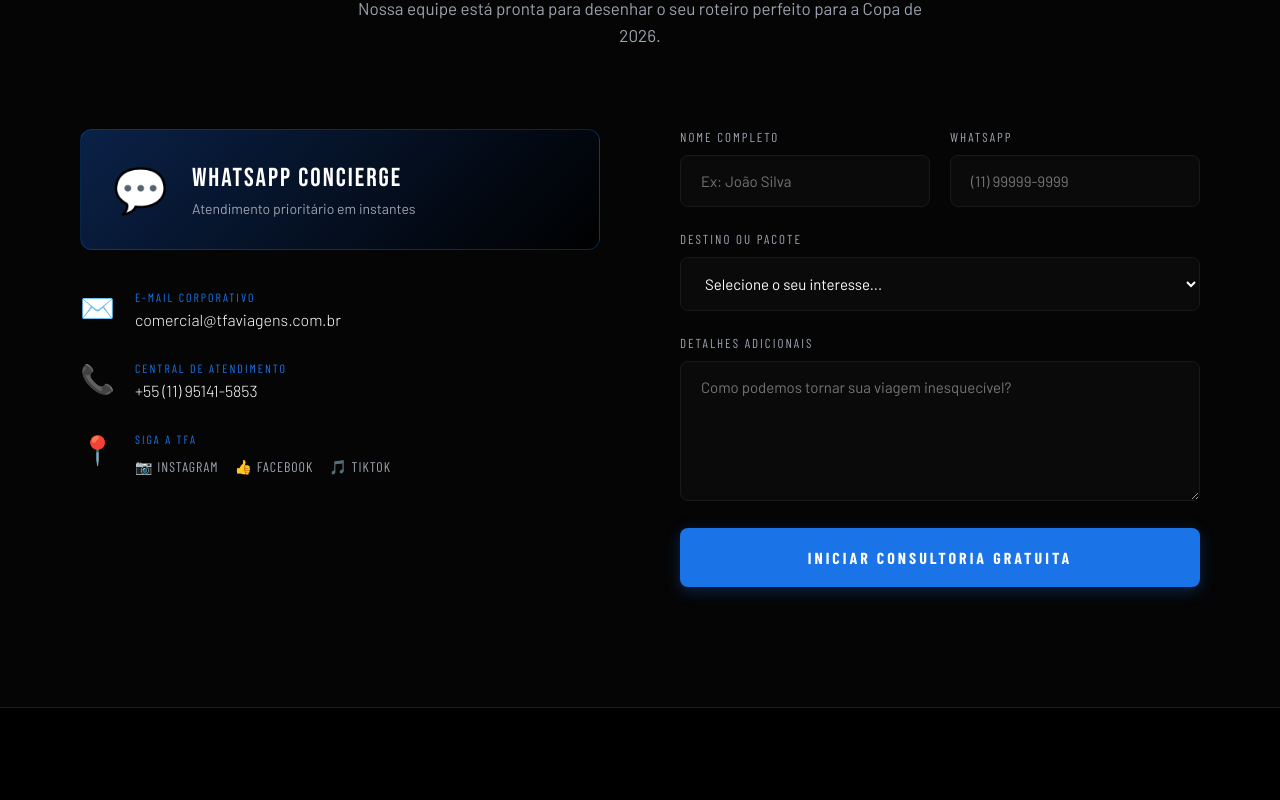
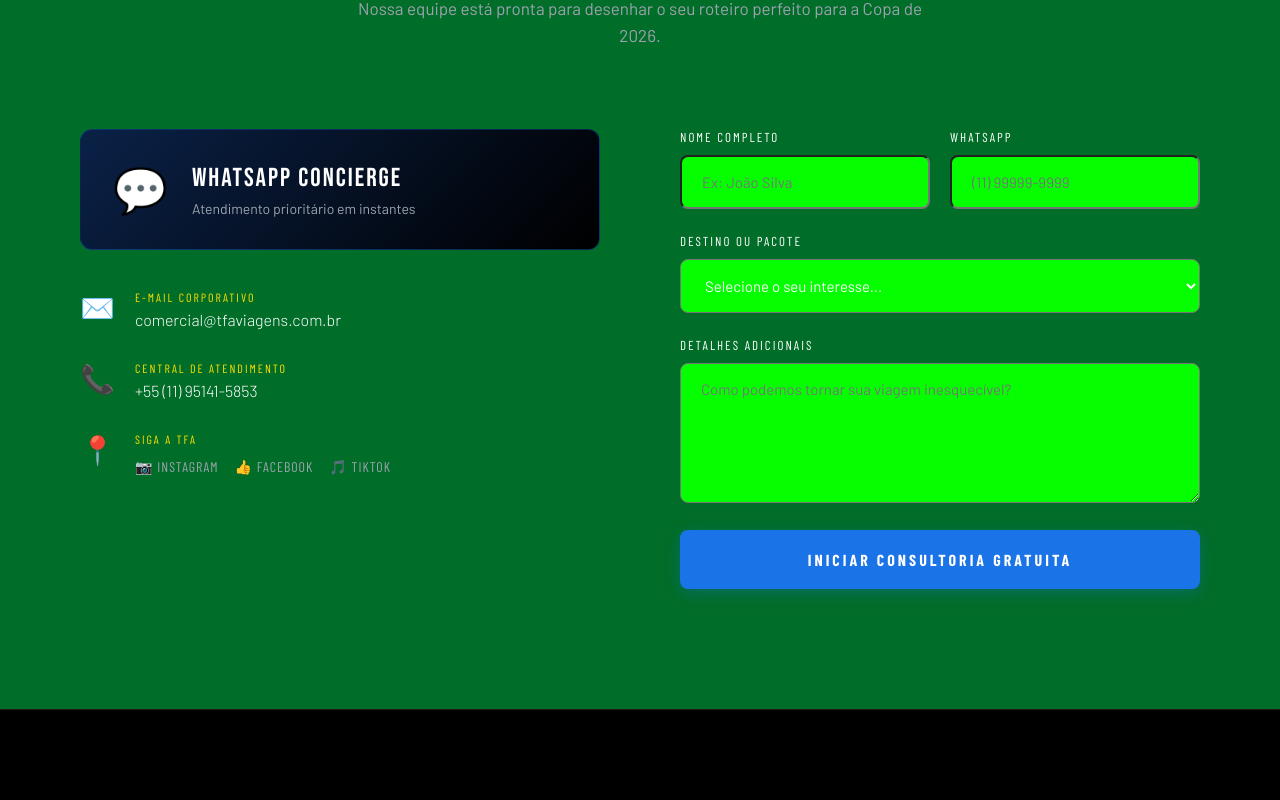
Before and after one commit to Matheus-Venancio/sitetfa, a React (Vite) app: page / in a window 1280 px wide. Shown: the part 7760-8560 px from the top of the page. Built offline with nearby package versions, Linux system fonts and the light colour scheme; a web font is replaced by a local one.

Commit message:
Atualização com as cores do brasil

```diff
--- a/src/components/ContactAndFooter.jsx
+++ b/src/components/ContactAndFooter.jsx
@@ -4,7 +4,7 @@ import { socialLinks } from '../data'
 
 const ContactWrap = styled.section`
   padding: 120px 0;
-  background: var(--preto);
+  background: var(--verde-escuro);
   border-top: 1px solid var(--preto-borda);
   position: relative;
 `
@@ -16,12 +16,12 @@ const SectionHeader = styled.div`text-align: center; margin-bottom: 80px;`
 const Label = styled.div`
   font-family: 'Barlow Condensed', sans-serif;
   font-size: 14px; font-weight: 700; letter-spacing: 5px;
-  text-transform: uppercase; color: var(--primary);
+  text-transform: uppercase; color: var(--amarelo);
   margin-bottom: 20px;
 `
 const BigTitle = styled.h2`
   font-size: clamp(48px, 6vw, 80px); line-height: 1; color: var(--branco);
-  span { color: var(--primary); }
+  span { color: var(--amarelo); }
   text-transform: uppercase;
 `
 const Grid = styled.div`
@@ -50,7 +50,7 @@ const InfoItem = styled.div`display: flex; align-items: flex-start; gap: 20px;`
 const InfoIcon = styled.div`font-size: 28px; color: var(--primary); flex-shrink: 0;`
 const InfoLabel = styled.div`
   font-family: 'Barlow Condensed', sans-serif; font-size: 12px;
-  letter-spacing: 2px; text-transform: uppercase; color: var(--primary); margin-bottom: 6px;
+  letter-spacing: 2px; text-transform: uppercase; color: var(--amarelo); margin-bottom: 6px;
 `
 const InfoValue = styled.div`font-size: 16px; color: var(--branco); font-weight: 300;`
 
@@ -59,31 +59,32 @@ const FormGroup = styled.div`margin-bottom: 24px;`
 const FormLabel = styled.label`
   display: block; font-family: 'Barlow Condensed', sans-serif;
   font-size: 13px; letter-spacing: 2px; text-transform: uppercase;
-  color: var(--cinza); margin-bottom: 10px;
+  color: var(--branco); margin-bottom: 10px;
 `
 const Input = styled.input`
-  width: 100%; background: #0a0a0a;
-  border: 1px solid var(--preto-borda); border-radius: 8px;
+  width: 100%; background: var(--contrast);
+  border-radius: 8px;
   padding: 16px 20px; color: var(--branco);
   font-family: 'Barlow', sans-serif; font-size: 15px;
   transition: all 0.3s ease;
-  &:focus { outline: none; border-color: var(--primary); background: #0f0f0f; }
+
 `
 const Select = styled.select`
-  width: 100%; background: #0a0a0a;
-  border: 1px solid var(--preto-borda); border-radius: 8px;
+  width: 100%; background: var(--contrast);
+  border-radius: 8px;
   padding: 16px 20px; color: var(--branco);
   font-family: 'Barlow', sans-serif; font-size: 15px;
   transition: all 0.3s ease; cursor: pointer;
   &:focus { outline: none; border-color: var(--primary); background: #0f0f0f; }
 `
 const Textarea = styled.textarea`
-  width: 100%; background: #0a0a0a;
-  border: 1px solid var(--preto-borda); border-radius: 8px;
-  padding: 16px 20px; color: var(--branco);
+  width: 100%; background: var(--contrast);
+  border-radius: 8px;
+  padding: 16px 20px;
   font-family: 'Barlow', sans-serif; font-size: 15px;
+  color: var(--branco);
   min-height: 140px; resize: vertical; transition: all 0.3s ease;
-  &:focus { outline: none; border-color: var(--primary); background: #0f0f0f; }
+
 `
 const SubmitBtn = styled.button`
   width: 100%; background: var(--primary); color: #fff;
@@ -115,7 +116,7 @@ const SLink = styled.a`
   width: 44px; height: 44px; border-radius: 10px;
   background: #0d0d0d; border: 1px solid var(--preto-borda);
   display: flex; align-items: center; justify-content: center; font-size: 20px;
-  transition: all 0.3s ease;
+  transition: all 0.3s ease; color: var(--amarelo);
   &:hover { border-color: var(--primary); transform: translateY(-3px); color: var(--primary); }
 `
 const FHeading = styled.div`
```
